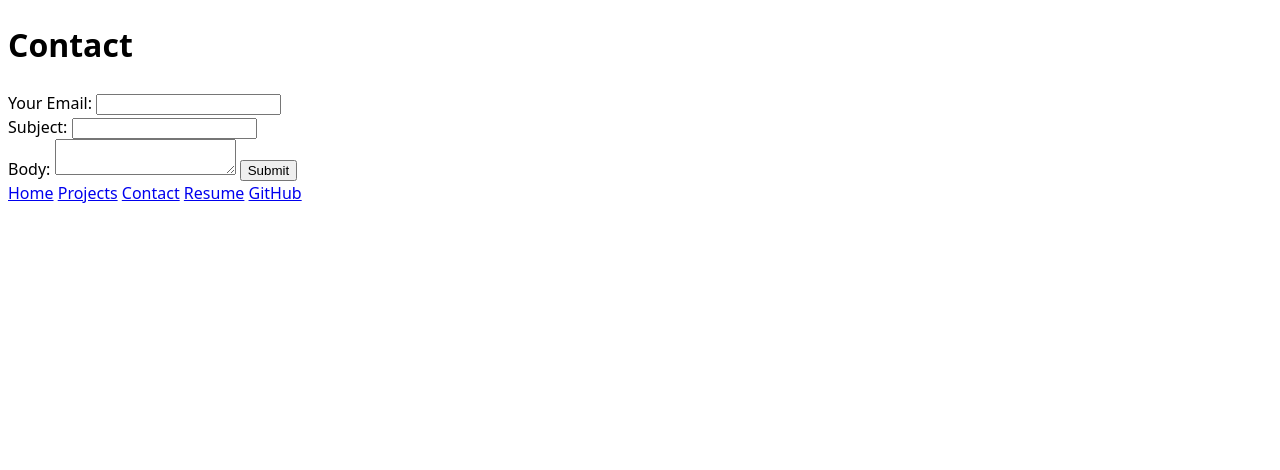
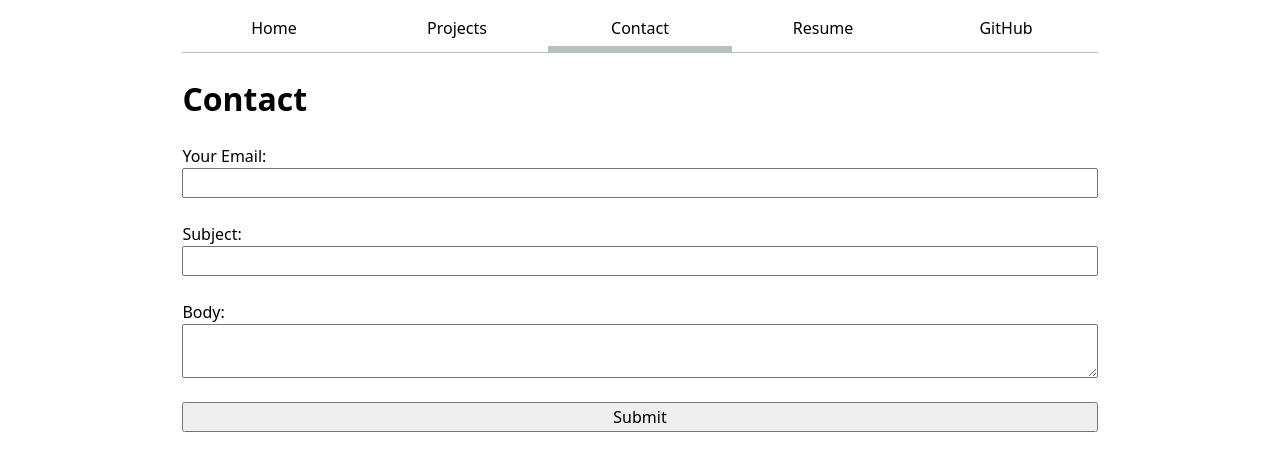
Before and after one commit to ryantjen/portfolio, a plain HTML site: page contact/index.html in a window 1280 px wide. Drawn offline with Linux system fonts and the light colour scheme.

Commit message:
working on lab 2

```diff
--- a/contact/index.html
+++ b/contact/index.html
@@ -4,9 +4,16 @@
     <meta charset="UTF-8">
     <meta name="viewport" content="width=device-width, initial-scale=1.0">
     <title>Contact</title>
-    <link rel="stylesheet" href="style.css">
+    <link rel="stylesheet" href="../style.css">
 </head>
 <body>
+    <nav>
+        <a href="../index.html">Home</a>
+        <a href="../projects/index.html">Projects</a>
+        <a href="../contact/index.html" class="current">Contact</a>
+        <a href="../resume/index.html">Resume</a>
+        <a href="https://github.com/ryantjen" target="_blank">GitHub</a>
+    </nav>
     <h1>Contact</h1>
     <form action = 'mailto:rtjenalooi@ucsd.edu' attribute = 'POST' enctype="text/plain">
         <label>
@@ -20,15 +27,10 @@
         <label>
             Body:
         <textarea name="body"></textarea></label>
-        <button>Submit</button>
+        <br>
+        <label>
+            <button>Submit</button></label>
     </form>
-    <nav>
-        <a href="../index.html">Home</a>
-        <a href="../projects/index.html">Projects</a>
-        <a href="../contact/index.html">Contact</a>
-        <a href="../resume/index.html">Resume</a>
-        <a href="https://github.com/ryantjen" target="_blank">GitHub</a>
-    </nav>
 
 </body>
 </html>
--- a/style.css
+++ b/style.css
@@ -1,6 +1,51 @@
+html {
+  --color-accent: oklch(51.604% 0.16482 318.503);
+  accent-color: var(--color-accent);
+}
 body {
   /* Set line height to 1.5 times the font size
 	   and use the OS’s UI font as the website font
 	 */
   font: 100%/1.5 system-ui;
+  max-width: 100ch;
+  margin-inline: auto;
+  padding: 0 2rem;
 }
+
+nav {
+  display: flex;
+  margin-bottom: auto;
+  border-bottom: 1px solid oklch(80% 3% 200);
+}
+
+nav a {
+  flex: 1;
+  text-decoration: none;
+  color: inherit;
+  text-align: center;
+  padding: 0.5em;
+}
+
+nav a.current {
+  border-bottom: 0.4em solid oklch(80% 3% 200);
+  padding-bottom: 0.4em;
+}
+
+nav a:hover {
+  border-bottom: 0.4em solid var(--color-accent);
+  background-color: oklch(from var(--color-accent) 95% 5% h);
+  padding-bottom: 0.4em;
+}
+
+input,
+textarea,
+button {
+  font: inherit;
+  display: block;
+  width: 100%;
+  box-sizing: border-box;
+}
+
+label {
+  margin-block: 0.5em;
+}
```
Also changed, not shown: index.html (+7 -7 lines), projects/index.html (+3 -3 lines), resume/index.html (+8 -8 lines).
